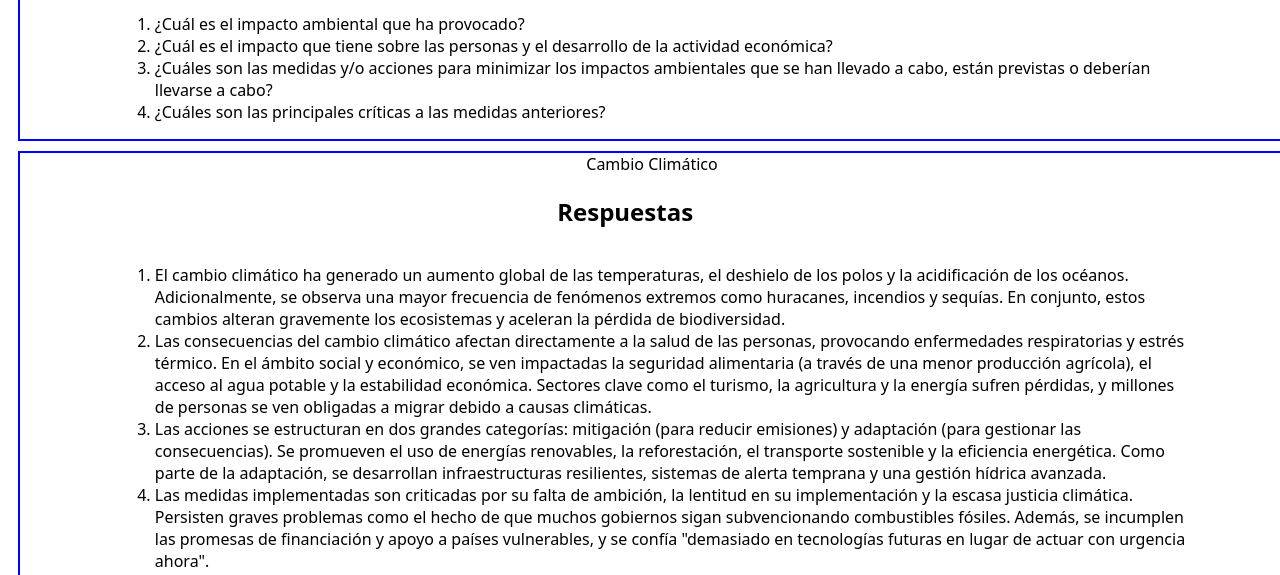
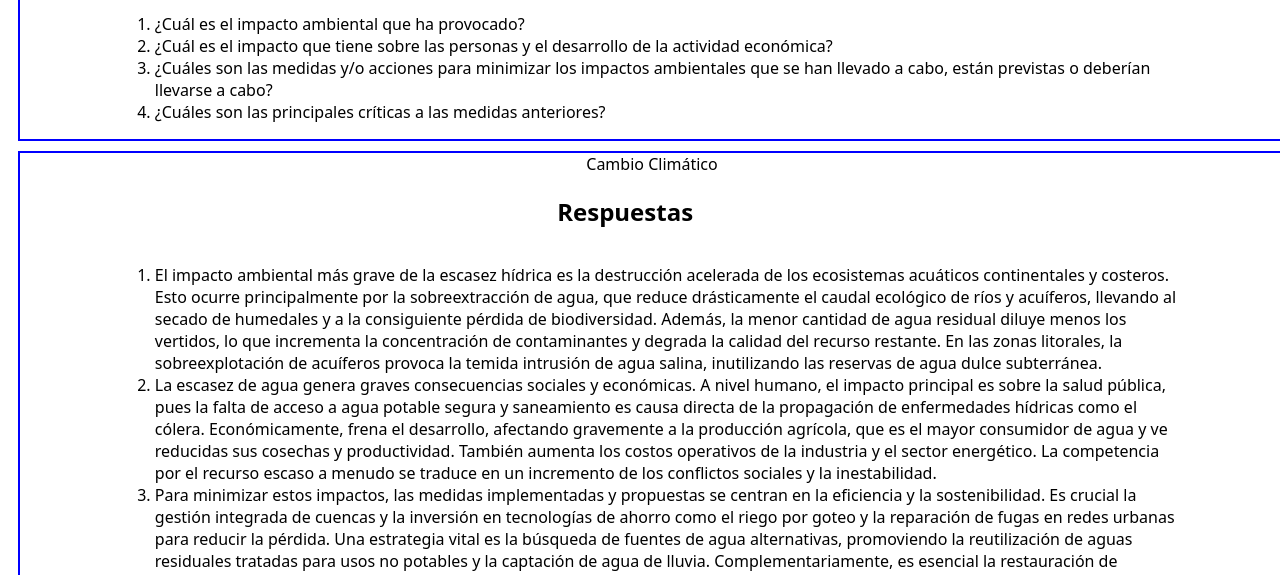
Before and after one commit to Rorro101004/RetosAmbientales_m1708, a plain HTML site: page RetosAmbientales.html in a window 1280 px wide. Shown: the part 196-771 px from the top of the page. Drawn offline with Linux system fonts and the light colour scheme.

Commit message:
mejora a escazes de agua

```diff
--- a/RetosAmbientales.html
+++ b/RetosAmbientales.html
@@ -41,25 +41,10 @@
 
         <div class="part2">
             <ol>
-                <li>El cambio climático ha generado un aumento global de las temperaturas, el deshielo de los polos y la
-                    acidificación de los océanos. Adicionalmente, se observa una mayor frecuencia de fenómenos extremos
-                    como huracanes, incendios y sequías. En conjunto, estos cambios alteran gravemente los ecosistemas y
-                    aceleran la pérdida de biodiversidad.</li>
-                <li>Las consecuencias del cambio climático afectan directamente a la salud de las personas, provocando
-                    enfermedades respiratorias y estrés térmico. En el ámbito social y económico, se ven impactadas la
-                    seguridad alimentaria (a través de una menor producción agrícola), el acceso al agua potable y la
-                    estabilidad económica. Sectores clave como el turismo, la agricultura y la energía sufren pérdidas,
-                    y millones de personas se ven obligadas a migrar debido a causas climáticas.</li>
-                <li>Las acciones se estructuran en dos grandes categorías: mitigación (para reducir emisiones) y
-                    adaptación (para gestionar las consecuencias). Se promueven el uso de energías renovables, la
-                    reforestación, el transporte sostenible y la eficiencia energética. Como parte de la adaptación, se
-                    desarrollan infraestructuras resilientes, sistemas de alerta temprana y una gestión hídrica
-                    avanzada.</li>
-                <li>Las medidas implementadas son criticadas por su falta de ambición, la lentitud en su implementación
-                    y la escasa justicia climática. Persisten graves problemas como el hecho de que muchos gobiernos
-                    sigan subvencionando combustibles fósiles. Además, se incumplen las promesas de financiación y apoyo
-                    a países vulnerables, y se confía "demasiado en tecnologías futuras en lugar de actuar con urgencia
-                    ahora".</li>
+                <li>El impacto ambiental más grave de la escasez hídrica es la destrucción acelerada de los ecosistemas acuáticos continentales y costeros. Esto ocurre principalmente por la sobreextracción de agua, que reduce drásticamente el caudal ecológico de ríos y acuíferos, llevando al secado de humedales y a la consiguiente pérdida de biodiversidad. Además, la menor cantidad de agua residual diluye menos los vertidos, lo que incrementa la concentración de contaminantes y degrada la calidad del recurso restante. En las zonas litorales, la sobreexplotación de acuíferos provoca la temida intrusión de agua salina, inutilizando las reservas de agua dulce subterránea.</li>
+                <li>La escasez de agua genera graves consecuencias sociales y económicas. A nivel humano, el impacto principal es sobre la salud pública, pues la falta de acceso a agua potable segura y saneamiento es causa directa de la propagación de enfermedades hídricas como el cólera. Económicamente, frena el desarrollo, afectando gravemente a la producción agrícola, que es el mayor consumidor de agua y ve reducidas sus cosechas y productividad. También aumenta los costos operativos de la industria y el sector energético. La competencia por el recurso escaso a menudo se traduce en un incremento de los conflictos sociales y la inestabilidad.</li>
+                <li>Para minimizar estos impactos, las medidas implementadas y propuestas se centran en la eficiencia y la sostenibilidad. Es crucial la gestión integrada de cuencas y la inversión en tecnologías de ahorro como el riego por goteo y la reparación de fugas en redes urbanas para reducir la pérdida. Una estrategia vital es la búsqueda de fuentes de agua alternativas, promoviendo la reutilización de aguas residuales tratadas para usos no potables y la captación de agua de lluvia. Complementariamente, es esencial la restauración de ecosistemas naturales (humedales y bosques de ribera) para mejorar la recarga natural y la calidad hídrica.</li>
+                <li>A pesar de los esfuerzos, las principales críticas a estas medidas se dirigen a la equidad y la gobernanza. Existe una fuerte crítica hacia las políticas de precios (tarifas) que, al buscar el ahorro, pueden resultar inequitativas y afectar el acceso al agua de las poblaciones más pobres. Además, la mala gestión, la corrupción y la falta de transparencia en la administración del recurso desvían el agua de las comunidades vulnerables. Finalmente, se cuestiona el alto costo energético y el potencial impacto ambiental de las soluciones a gran escala, como la desalinización, si no se gestionan de forma totalmente sostenible y con energía renovable.</li>
             </ol>
         </div>
         <div>
```
